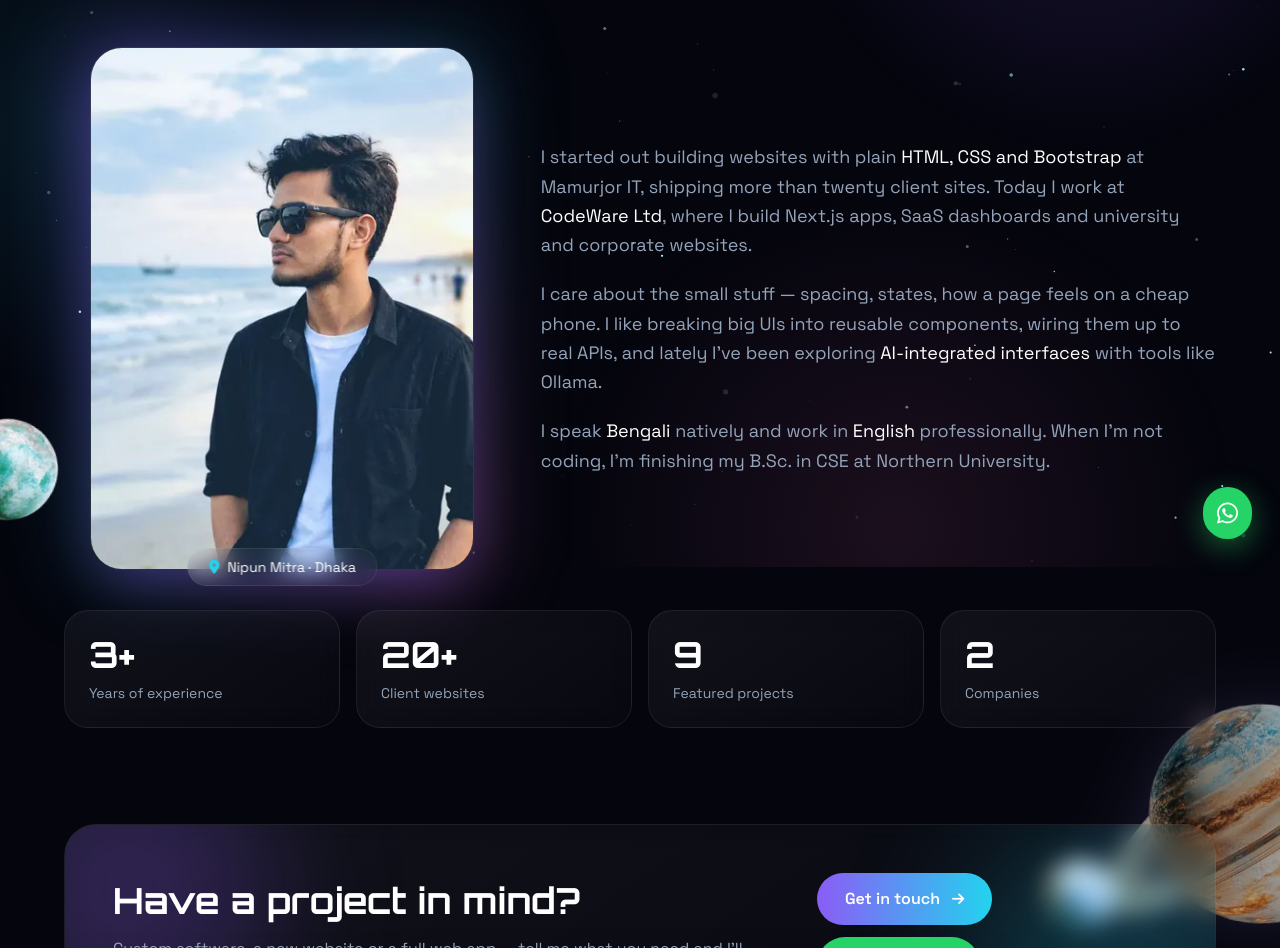
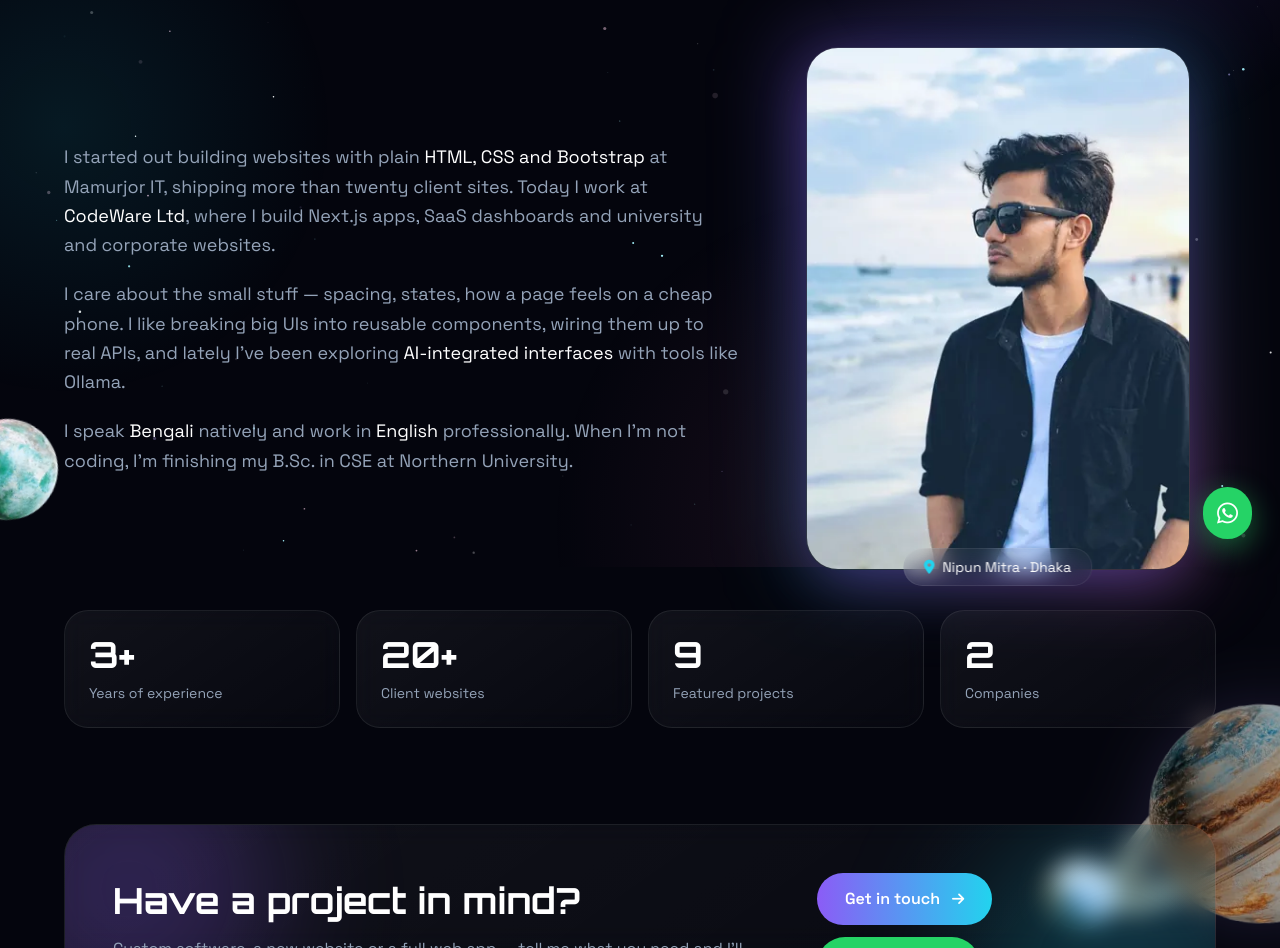
Before and after one commit to nipunmitra36/nipunmitra, a website: page about.html in a window 1280 px wide. Shown: the part 233-1181 px from the top of the page. Drawn offline with nearby package versions, Linux system fonts and the light colour scheme.

Commit message:
updated work

```diff
--- a/about.html
+++ b/about.html
@@ -343,7 +343,7 @@
         </div>
 
         <div class="grid items-center gap-10 lg:grid-cols-5">
-          <figure class="reveal relative mx-auto w-full max-w-sm lg:col-span-2">
+          <figure class="reveal relative mx-auto w-full max-w-sm lg:order-2 lg:col-span-2">
             <div class="absolute -inset-3 rounded-[2rem] bg-gradient-to-br from-nebula-violet/40 via-nebula-cyan/20 to-nebula-pink/30 blur-2xl" aria-hidden="true"></div>
             <div class="relative overflow-hidden rounded-[2rem] border border-white/10 shadow-[0_20px_60px_-15px_rgba(139,92,246,.45)]">
               <img sizes="(min-width: 1024px) 384px, (min-width: 640px) 384px, calc(100vw - 32px)" src="images/opt/nipun_mitra_software_developer-08996c86-400.webp" srcset="images/opt/nipun_mitra_software_developer-08996c86-400.webp 400w, images/opt/nipun_mitra_software_developer-08996c86-640.webp 640w, images/opt/nipun_mitra_software_developer-08996c86-938.webp 938w" alt="Nipun Mitra, software developer, standing on a beach at sunset" width="938" height="1280" fetchpriority="high" decoding="async" class="aspect-[938/1280] w-full object-cover" />
@@ -351,7 +351,7 @@
             <figcaption class="glass absolute -bottom-4 left-1/2 -translate-x-1/2 whitespace-nowrap rounded-full px-5 py-2 text-sm text-white"><i class="fa-solid fa-location-dot mr-2 text-nebula-cyan" aria-hidden="true"></i>Nipun Mitra · Dhaka</figcaption>
           </figure>
 
-          <div class="reveal space-y-5 text-lg leading-relaxed text-slate-400 lg:col-span-3">
+          <div class="reveal space-y-5 text-lg leading-relaxed text-slate-400 lg:order-1 lg:col-span-3">
             <p>
               I started out building websites with plain <span class="text-white">HTML, CSS and Bootstrap</span> at Mamurjor IT, shipping more than
               twenty client sites. Today I work at <span class="text-white">CodeWare Ltd</span>, where I build Next.js apps, SaaS dashboards and
@@ -368,7 +368,7 @@
             </p>
           </div>
 
-          <div class="grid grid-cols-2 gap-4 sm:grid-cols-4 lg:col-span-5">
+          <div class="grid grid-cols-2 gap-4 sm:grid-cols-4 lg:order-3 lg:col-span-5">
             <div class="reveal glass glow-border rounded-3xl p-6">
               <p class="font-display text-4xl font-bold text-white"><span class="counter" data-to="3">3</span>+</p>
               <p class="mt-2 text-sm text-slate-400">Years of experience</p>
```
Also changed, not shown: src/sections/about.html (+3 -3 lines).
